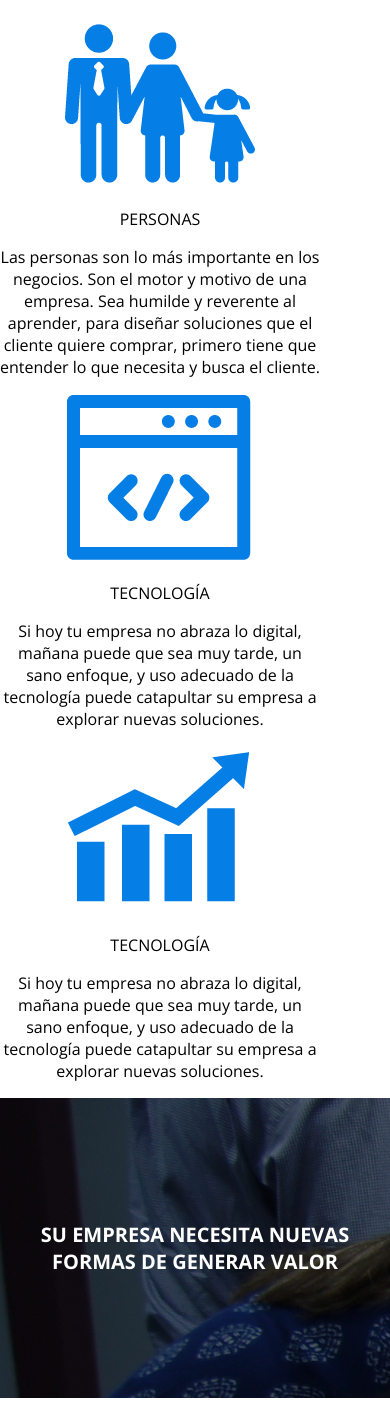
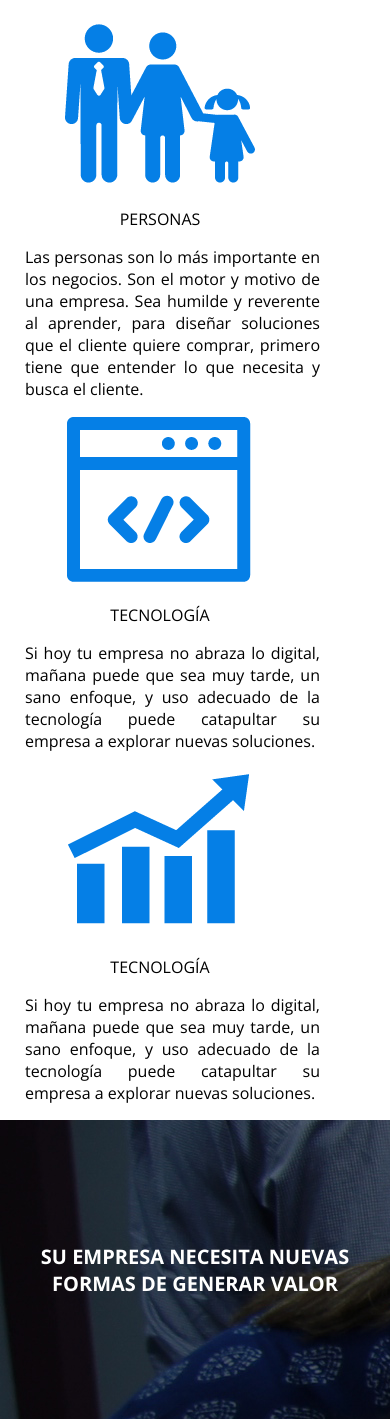
Before and after one commit to brunoliu01/lapsus, a PHP site: page /index.html in a window 390 px wide. Shown: the part 1978-3397 px from the top of the page. Run offline with PHP 8.4, Linux system fonts and the light colour scheme.

Commit message:
arreglo la sección blue

```diff
--- a/index.html
+++ b/index.html
@@ -105,18 +105,18 @@
 		<div class="blue-contenido">
 			<img class="img-second" src="img/personas.png">
 			<p class="paragraph-center">PERSONAS</p>
-			<P>Las personas son lo más importante en los negocios. Son el motor y motivo de una empresa. Sea humilde y reverente al aprender, para diseñar soluciones que el cliente quiere comprar, primero tiene que entender lo que necesita y busca el cliente.</P>
+			<P class="text-blue" >Las personas son lo más importante en los negocios. Son el motor y motivo de una empresa. Sea humilde y reverente al aprender, para diseñar soluciones que el cliente quiere comprar, primero tiene que entender lo que necesita y busca el cliente.</P>
 		</div>
 		<div class="blue-contenido">
 			<img class="img-second" src="img/Tecnologia.png">
 			<p class="paragraph-center">TECNOLOGÍA</p>
-			<P>Si hoy tu empresa no abraza lo digital, mañana puede que sea muy tarde, un sano enfoque, y uso adecuado de la tecnología puede catapultar su empresa a explorar nuevas soluciones.</P>
+			<P class="text-blue" >Si hoy tu empresa no abraza lo digital, mañana puede que sea muy tarde, un sano enfoque, y uso adecuado de la tecnología puede catapultar su empresa a explorar nuevas soluciones.</P>
 
 		</div>
 		<div class="blue-contenido">
 			<img class="img-second" src="img/Negocios.png">
 			<p class="paragraph-center">TECNOLOGÍA</p>
-			<P>Si hoy tu empresa no abraza lo digital, mañana puede que sea muy tarde, un sano enfoque, y uso adecuado de la tecnología puede catapultar su empresa a explorar nuevas soluciones.</P>
+			<P class="text-blue" >Si hoy tu empresa no abraza lo digital, mañana puede que sea muy tarde, un sano enfoque, y uso adecuado de la tecnología puede catapultar su empresa a explorar nuevas soluciones.</P>
 
 		</div>
 	</section>
--- a/js/script.js
+++ b/js/script.js
@@ -18,7 +18,7 @@ $(document).ready(function(){
 	});
 
 	$('.novedades-section').click(function(){
-		$("html,body").animate({scrollTop: a + $('.serv').height() + $('.section-1').height() +('.img-blue').height() +$('.parallax').height() + $('.enfoque-text').height() + $('.enfoque').height() -78 },600);
+		$("html,body").animate({scrollTop: a + $('.serv').height() + $('.section-1').height() +$('.img-blue').height() + $('.parallax').height() + $('.enfoque-text').height() + $('.img-enfoque').height() -78 },600);
 	});
 
 	$('.serviciosSection').click(function(){
@@ -26,11 +26,11 @@ $(document).ready(function(){
 	});
 
 	$('.client-section').click(function(){
-	    $("html,body").animate({scrollTop: a + $('.serv').height() + $('.section-1').height()  +$('.parallax').height() + $('.enfoque-text').height() + $('.enfoque').height() + $('.nov-section').height() -78 },600);
+	    $("html,body").animate({scrollTop: a + $('.serv').height() + $('.section-1').height() +$('.img-blue').height() + $('.parallax').height() + $('.enfoque-text').height() + $('.enfoque').height() + $('.nov-section').height() -78 },600);
 	});
 
 	$('.contacto-section').click(function(){
-	    $("html,body").animate({scrollTop: a + $('.serv').height() + $('.section-1').height()  +$('.parallax').height() + $('.enfoque-text').height() + $('.enfoque').height() + $('.nov-section').height() + $('.client-text').height() + $('.clientes').height() -78 },600);
+	    $("html,body").animate({scrollTop: a + $('.serv').height() + $('.section-1').height() +$('.img-blue').height()  + $('.parallax').height() + $('.enfoque-text').height() + $('.enfoque').height() + $('.nov-section').height() + $('.client-text').height() + $('.clientes').height() -78 },600);
 	});
 
 
--- a/style.css
+++ b/style.css
@@ -137,6 +137,7 @@ li:hover {
     justify-content: space-around;
     background-repeat: no-repeat;
     text-align: center;
+    margin-top: 20px;
 }
 
 .enfoque {
@@ -382,7 +383,6 @@ iframe {
 .img-blue {
 	display: flex;
 	margin-top: 30px;
-	margin-right: 20px;
 	text-align: center;
 	justify-content: space-around;
 }
@@ -512,4 +512,13 @@ iframe {
 		flex-direction: column;
 		text-align: center;
 	}
+
+	.text-blue {
+		text-align: justify;
+		margin-left: 25px;
+	}
+
+	.blue-contenido {
+		width: 320px;
+	}
 }
```
